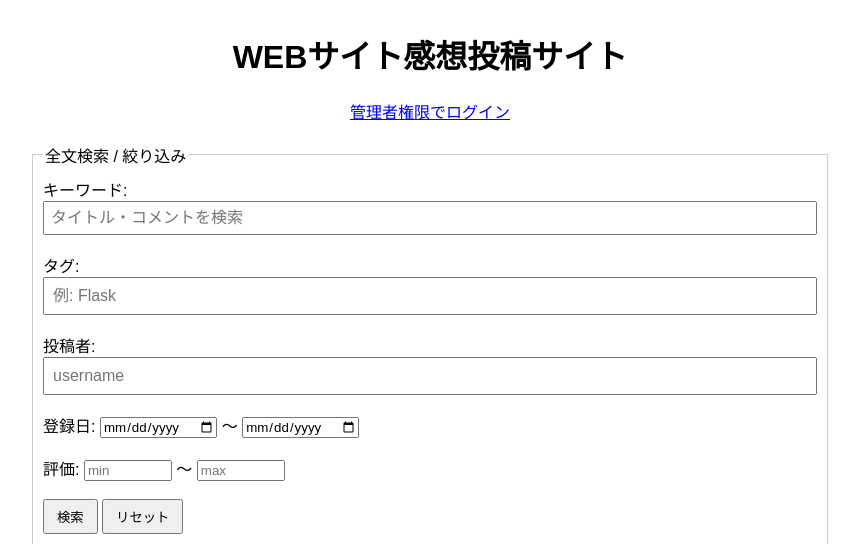
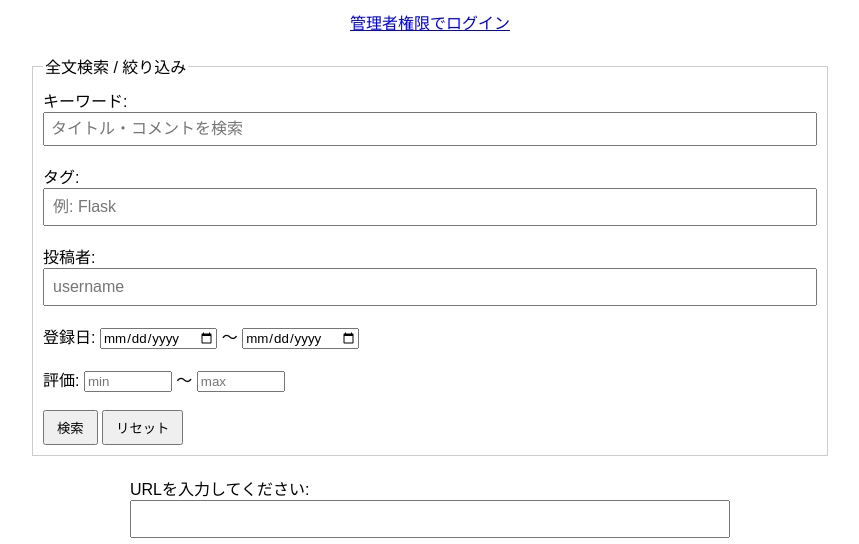
Before and after one commit to NoJobDetective/flask_test2, a Flask app: page / in a window 1280 px wide. Shown: the top 544 px of the page, without its empty margins (210-1069 px from the left). Run offline with Flask 3, Linux system fonts and the light colour scheme; some libraries are stand-ins or nearby versions.

Commit message:
Update index.html

```diff
--- a/templates/index.html
+++ b/templates/index.html
@@ -254,8 +254,6 @@
 </style>
 </head>
 <body>
-  <h1>WEBサイト感想投稿サイト</h1>
-
   {% if session.get("master") %}
     <div style="text-align: center; margin-bottom: 10px;">
       <a href="{{ url_for('admin_logout') }}">一般ユーザ権限で閲覧する</a>
```
